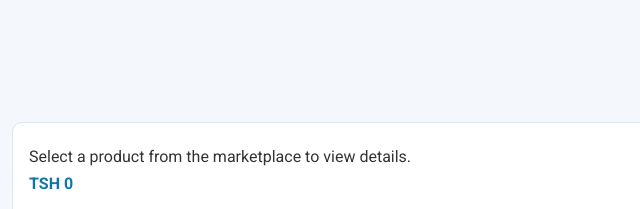
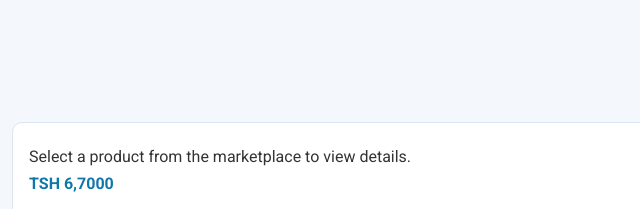
Before and after one commit to enockpro-dev/web_project, a plain HTML site: page product.html in a window 1280 px wide. Shown: the top 209 px of the page, 370-1010 px from the left. Drawn offline with Linux system fonts and the light colour scheme.

Commit message:
Update product.html

```diff
--- a/product.html
+++ b/product.html
@@ -20,7 +20,7 @@
 
         <div class="product-info">
             <p id="product-description">Select a product from the marketplace to view details.</p>
-            <p id="product-price" class="price">TSH 0</p>
+            <p id="product-price" class="price">TSH 6,7000 </p>
 
             <div class="seller-contact">
                 <h3>Seller Contact</h3>
```
